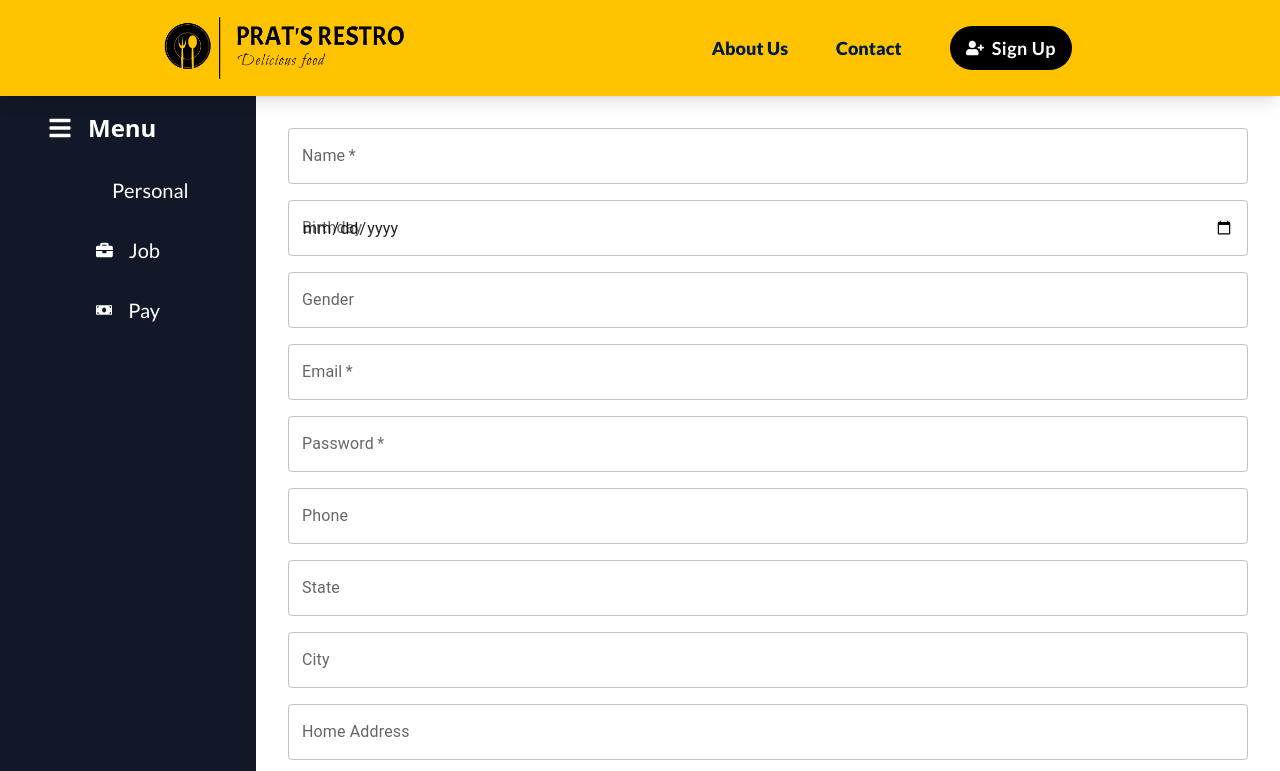
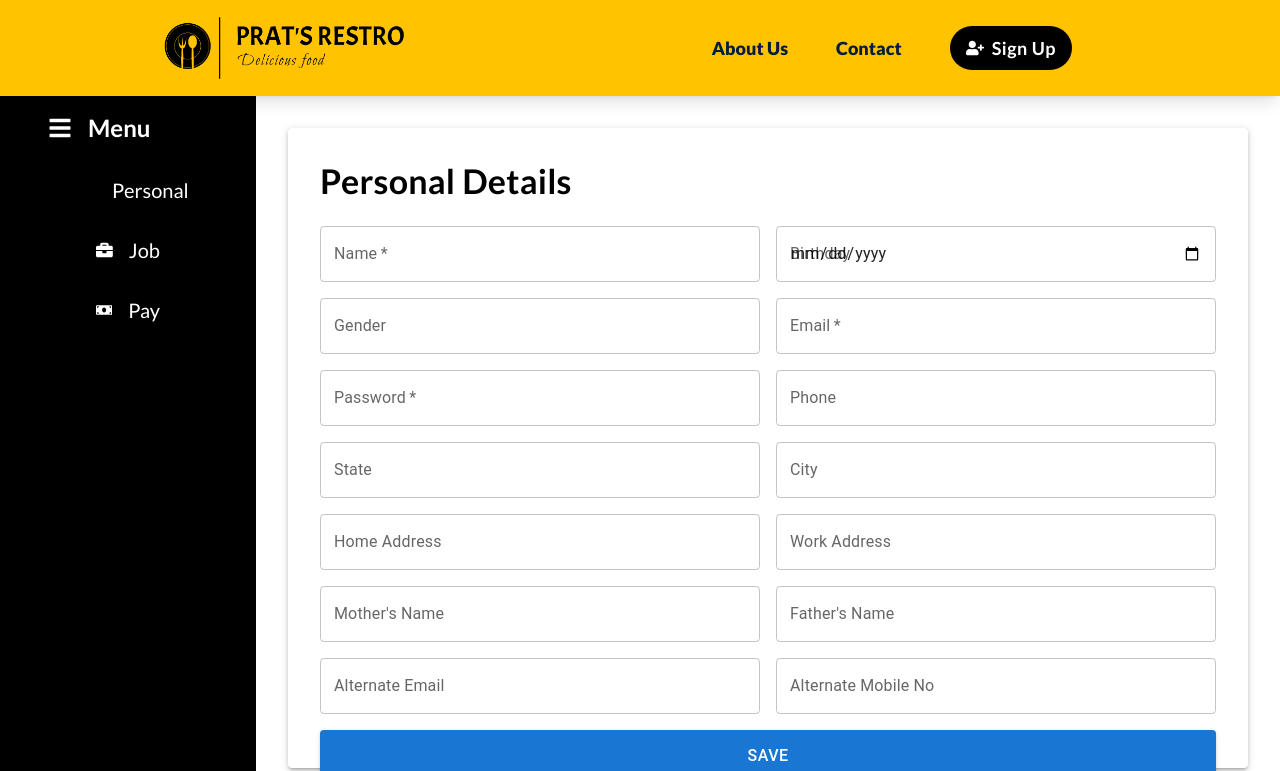
Before and after one commit to pratibhasingh47/Restro_Management_System, a React (Vite) app in the folder Frontend/: page /staffMyAccount/staffPersonal in a window 1280 px wide. Shown: the top 771 px of the page. Built offline with nearby package versions, Linux system fonts and the light colour scheme.

Commit message:
enhance UI components

```diff
--- a/Frontend/src/components/StaffPersonal.tsx
+++ b/Frontend/src/components/StaffPersonal.tsx
@@ -7,6 +7,7 @@ import Typography from '@mui/material/Typography';
 import TextField from '@mui/material/TextField';
 import Button from '@mui/material/Button';
 import Grid from '@mui/material/Grid';
+import Paper from '@mui/material/Paper';
 
 const StaffPersonal: React.FC = () => {
     const dispatch: AppDispatch = useDispatch();
@@ -54,12 +55,17 @@ const StaffPersonal: React.FC = () => {
     };
 
     return (
-        <Box>
+        <Box display="flex" justifyContent="center" alignItems="center"  bgcolor="#f4f6f8">
+            <Paper elevation={3} style={{ padding: '2rem', width: '100%', height : '80vh'  }}>
+                <Typography variant="h4" gutterBottom
+                sx={{ fontFamily: 'Lato ', color: '#000' , fontWeight: 'bold' , marginBottom : '1.5rem' }}>
+                Personal Details
+                </Typography>
                 {loading && <Typography>Loading...</Typography>}
                 {error && <Typography>Error: {error}</Typography>}
                 <form onSubmit={handleSubmit}>
                     <Grid container spacing={2}>
-                    <Grid item xs={12}>
+                        <Grid item xs={12} sm={6}>
                             <TextField
                                 label="Name"
                                 name="name"
@@ -69,7 +75,7 @@ const StaffPersonal: React.FC = () => {
                                 required
                             />
                         </Grid>
-                    <Grid item xs={12}>
+                        <Grid item xs={12} sm={6}>
                             <TextField
                                 label="Birthday"
                                 name="birthday"
@@ -79,7 +85,7 @@ const StaffPersonal: React.FC = () => {
                                 fullWidth
                             />
                         </Grid>
-                    <Grid item xs={12}>
+                        <Grid item xs={12} sm={6}>
                             <TextField
                                 label="Gender"
                                 name="gender"
@@ -88,7 +94,7 @@ const StaffPersonal: React.FC = () => {
                                 fullWidth
                             />
                         </Grid>
-                    <Grid item xs={12}>
+                        <Grid item xs={12} sm={6}>
                             <TextField
                                 label="Email"
                                 name="email"
@@ -99,7 +105,7 @@ const StaffPersonal: React.FC = () => {
                                 required
                             />
                         </Grid>
-                    <Grid item xs={12}>
+                        <Grid item xs={12} sm={6}>
                             <TextField
                                 label="Password"
                                 name="password"
@@ -110,7 +116,7 @@ const StaffPersonal: React.FC = () => {
                                 required
                             />
                         </Grid>
-                    <Grid item xs={12}>
+                        <Grid item xs={12} sm={6}>
                             <TextField
                                 label="Phone"
                                 name="phone"
@@ -119,7 +125,7 @@ const StaffPersonal: React.FC = () => {
                                 fullWidth
                             />
                         </Grid>
-                    <Grid item xs={12}>
+                        <Grid item xs={12} sm={6}>
                             <TextField
                                 label="State"
                                 name="state"
@@ -128,7 +134,7 @@ const StaffPersonal: React.FC = () => {
                                 fullWidth
                             />
                         </Grid>
-                    <Grid item xs={12}>
+                        <Grid item xs={12} sm={6}>
                             <TextField
                                 label="City"
                                 name="city"
@@ -137,7 +143,7 @@ const StaffPersonal: React.FC = () => {
                                 fullWidth
                             />
                         </Grid>
-                    <Grid item xs={12}>
+                        <Grid item xs={12} sm={6}>
                             <TextField
                                 label="Home Address"
                                 name="homeAddress"
@@ -146,7 +152,7 @@ const StaffPersonal: React.FC = () => {
                                 fullWidth
                             />
                         </Grid>
-                    <Grid item xs={12}>
+                        <Grid item xs={12} sm={6}>
                             <TextField
                                 label="Work Address"
                                 name="workAddress"
@@ -155,7 +161,7 @@ const StaffPersonal: React.FC = () => {
                                 fullWidth
                             />
                         </Grid>
-                    <Grid item xs={12}>
+                        <Grid item xs={12} sm={6}>
                             <TextField
                                 label="Mother's Name"
                                 name="motherName"
@@ -164,7 +170,7 @@ const StaffPersonal: React.FC = () => {
                                 fullWidth
                             />
                         </Grid>
-                    <Grid item xs={12}>
+                        <Grid item xs={12} sm={6}>
                             <TextField
                                 label="Father's Name"
                                 name="fatherName"
@@ -173,7 +179,7 @@ const StaffPersonal: React.FC = () => {
                                 fullWidth
                             />
                         </Grid>
-                    <Grid item xs={12}>
+                        <Grid item xs={12} sm={6}>
                             <TextField
                                 label="Alternate Email"
                                 name="alternateEmail"
@@ -183,7 +189,7 @@ const StaffPersonal: React.FC = () => {
                                 fullWidth
                             />
                         </Grid>
-                    <Grid item xs={12}>
+                        <Grid item xs={12} sm={6}>
                             <TextField
                                 label="Alternate Mobile No"
                                 name="alternateMobileNo"
@@ -193,12 +199,19 @@ const StaffPersonal: React.FC = () => {
                             />
                         </Grid>
                         <Grid item xs={12}>
-                        <Button type="submit" variant="contained" color="primary">
+                            <Button
+                                type="submit"
+                                variant="contained"
+                                color="primary"
+                                fullWidth
+                                style={{ padding: '0.75rem', fontSize: '1rem' }}
+                            >
                                 Save
                             </Button>
                         </Grid>
                     </Grid>
                 </form>
+            </Paper>
         </Box>
     );
 };
--- a/Frontend/src/components/staffMyAccountDashboard.tsx
+++ b/Frontend/src/components/staffMyAccountDashboard.tsx
@@ -16,8 +16,8 @@ const StaffMyAccountDashboard: React.FC = () => {
     return (
         <div className="grid grid-cols-5 h-screen bg-white">
             {/* Sidebar (Drawer) */}
-            <div className="col-span-1 bg-gray-900 text-white flex flex-col">
-                <div className="p-4 mx-8 text-2xl font-semibold text-white flex items-center">
+            <div className="col-span-1 bg-black text-white flex flex-col">
+                <div className="p-4 mx-8 text-2xl font-lato font-semibold text-white flex items-center">
                     <FaBars className="mr-4" /> Menu
                 </div>
                 <nav className="flex-1 mx-20 text-xl font-lato">
```
Lines whose indentation alone changed are shown as unchanged.
